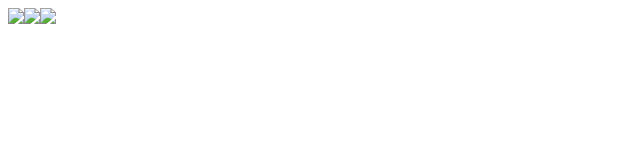
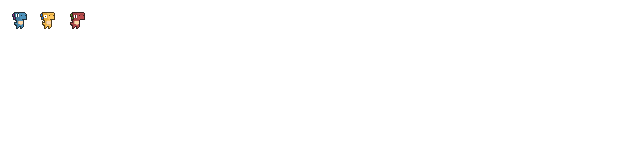
Before and after one commit to MrCuffe/openGameArt, a plain HTML site: page mrcuffe_dinosaur/index.html in a window 1280 px wide. Shown: the full height of the page, 0-640 px from the left. Drawn offline with Linux system fonts and the light colour scheme.

Commit message:
Update index.html

```diff
--- a/mrcuffe_dinosaur/index.html
+++ b/mrcuffe_dinosaur/index.html
@@ -1 +1,5 @@
-<html><a href="green_dino/index.html"><img src="green_dino/index.html"></img></a><a href="orange_dino/index.html"><img src="orange_dino/"></img></a><a href="red_dino"><img src="red_dino"></img></a></html>
+<html>
+    <a href="green_dino/index.html"><img src="green_dino/row-1-col-1.png"></img></a>
+    <a href="orange_dino/index.html"><img src="orange_dino/row-1-col-1.png"></img></a>
+    <a href="red_dino/index.html"><img src="red_dino/row-1-col-1.png"></img></a>
+</html>
```
